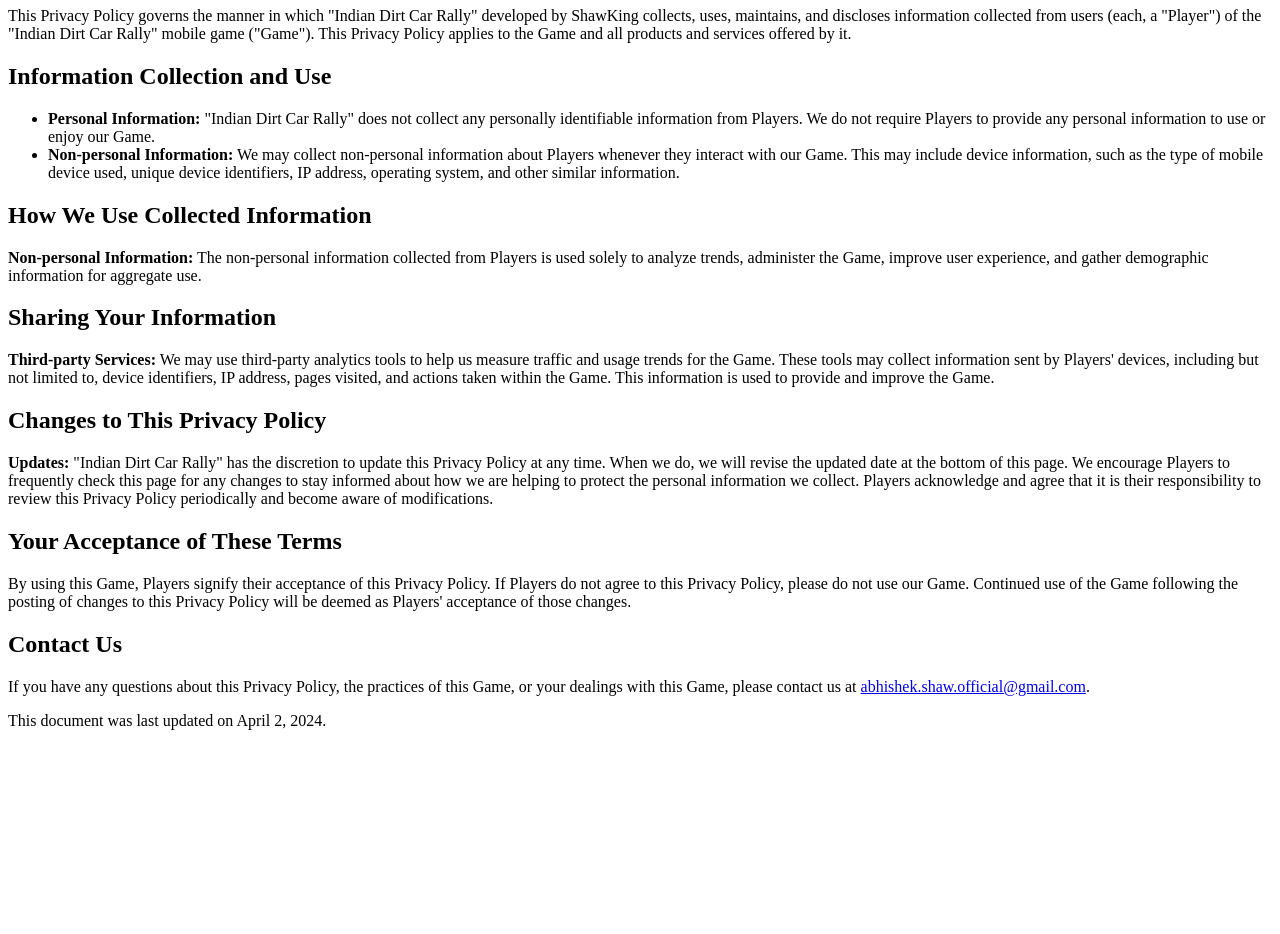
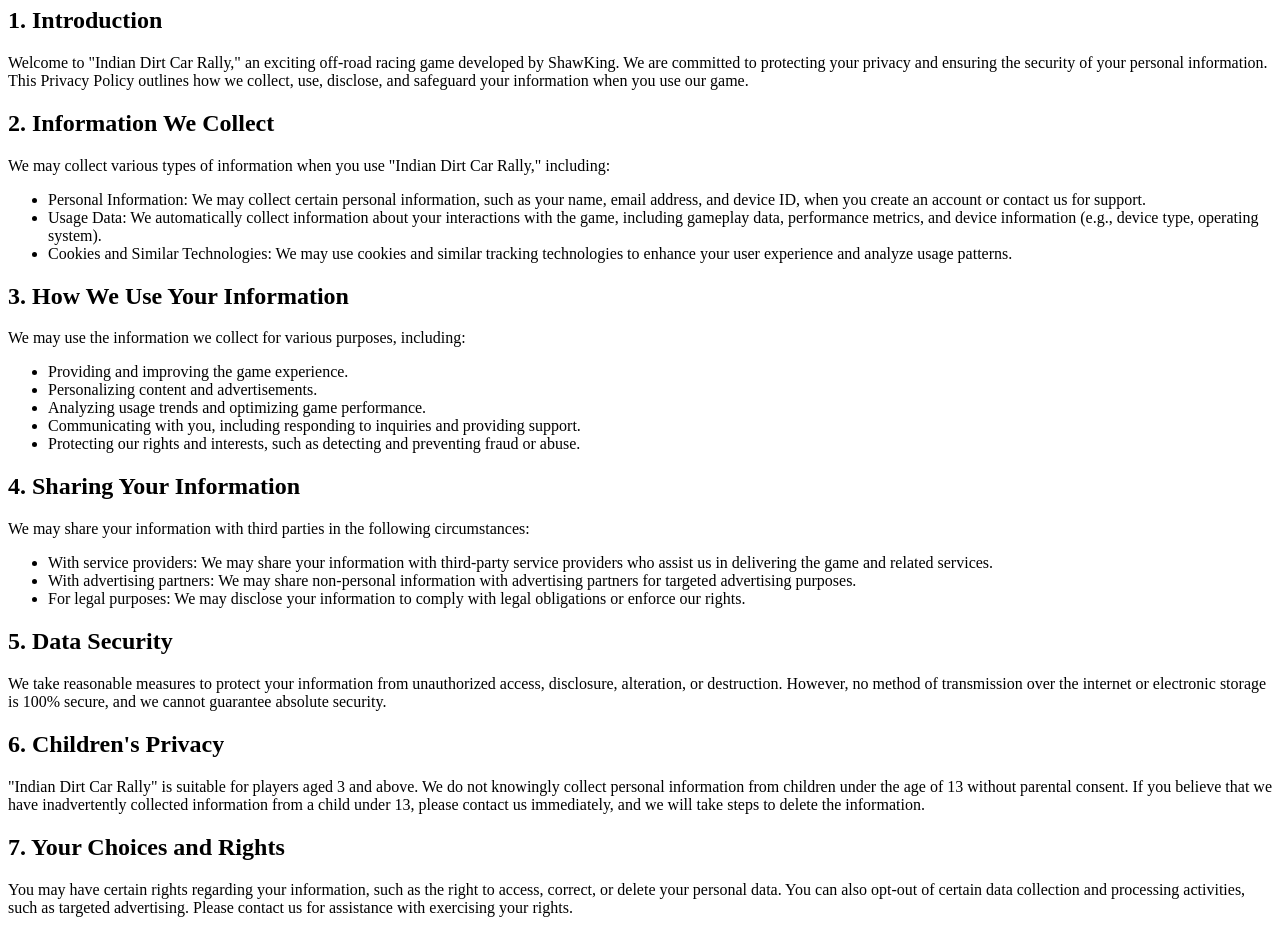
Before and after one commit to ShawAbhi/IndianDirtCarRallyPrivacyPolicy.github.io, a plain HTML site: page index.html in a window 1280 px wide. Shown: the part 73-1007 px from the top of the page. Before the commit the page ends 819 px from the top, so only its background shows below. Drawn offline with Linux system fonts and the light colour scheme.

Commit message:
Update index.html

```diff
--- a/index.html
+++ b/index.html
@@ -1,42 +1,60 @@
 <!DOCTYPE html>
 <html lang="en">
 <head>
-    <meta charset="UTF-8">
-    <meta name="viewport" content="width=device-width, initial-scale=1.0">
-    <title>Privacy Policy for "Indian Dirt Car Rally"</title>
+  <meta charset="UTF-8">
+  <meta name="viewport" content="width=device-width, initial-scale=1.0">
+  <title>Privacy Policy for Indian Dirt Car Rally</title>
 </head>
 <body>
-    <h1>Privacy Policy for "Indian Dirt Car Rally"</h1>
+  <h1>Privacy Policy for Indian Dirt Car Rally</h1>
 
-    <p>This Privacy Policy governs the manner in which "Indian Dirt Car Rally" developed by ShawKing collects, uses, maintains, and discloses information collected from users (each, a "Player") of the "Indian Dirt Car Rally" mobile game ("Game"). This Privacy Policy applies to the Game and all products and services offered by it.</p>
+  <h2>1. Introduction</h2>
+  <p>Welcome to "Indian Dirt Car Rally," an exciting off-road racing game developed by ShawKing. We are committed to protecting your privacy and ensuring the security of your personal information. This Privacy Policy outlines how we collect, use, disclose, and safeguard your information when you use our game.</p>
 
-    <h2>Information Collection and Use</h2>
+  <h2>2. Information We Collect</h2>
+  <p>We may collect various types of information when you use "Indian Dirt Car Rally," including:</p>
+  <ul>
+    <li>Personal Information: We may collect certain personal information, such as your name, email address, and device ID, when you create an account or contact us for support.</li>
+    <li>Usage Data: We automatically collect information about your interactions with the game, including gameplay data, performance metrics, and device information (e.g., device type, operating system).</li>
+    <li>Cookies and Similar Technologies: We may use cookies and similar tracking technologies to enhance your user experience and analyze usage patterns.</li>
+  </ul>
 
-    <ul>
-        <li><strong>Personal Information:</strong> "Indian Dirt Car Rally" does not collect any personally identifiable information from Players. We do not require Players to provide any personal information to use or enjoy our Game.</li>
-        <li><strong>Non-personal Information:</strong> We may collect non-personal information about Players whenever they interact with our Game. This may include device information, such as the type of mobile device used, unique device identifiers, IP address, operating system, and other similar information.</li>
-    </ul>
+  <h2>3. How We Use Your Information</h2>
+  <p>We may use the information we collect for various purposes, including:</p>
+  <ul>
+    <li>Providing and improving the game experience.</li>
+    <li>Personalizing content and advertisements.</li>
+    <li>Analyzing usage trends and optimizing game performance.</li>
+    <li>Communicating with you, including responding to inquiries and providing support.</li>
+    <li>Protecting our rights and interests, such as detecting and preventing fraud or abuse.</li>
+  </ul>
 
-    <h2>How We Use Collected Information</h2>
+  <h2>4. Sharing Your Information</h2>
+  <p>We may share your information with third parties in the following circumstances:</p>
+  <ul>
+    <li>With service providers: We may share your information with third-party service providers who assist us in delivering the game and related services.</li>
+    <li>With advertising partners: We may share non-personal information with advertising partners for targeted advertising purposes.</li>
+    <li>For legal purposes: We may disclose your information to comply with legal obligations or enforce our rights.</li>
+  </ul>
 
-    <p><strong>Non-personal Information:</strong> The non-personal information collected from Players is used solely to analyze trends, administer the Game, improve user experience, and gather demographic information for aggregate use.</p>
+  <h2>5. Data Security</h2>
+  <p>We take reasonable measures to protect your information from unauthorized access, disclosure, alteration, or destruction. However, no method of transmission over the internet or electronic storage is 100% secure, and we cannot guarantee absolute security.</p>
 
-    <h2>Sharing Your Information</h2>
+  <h2>6. Children's Privacy</h2>
+  <p>"Indian Dirt Car Rally" is suitable for players aged 3 and above. We do not knowingly collect personal information from children under the age of 13 without parental consent. If you believe that we have inadvertently collected information from a child under 13, please contact us immediately, and we will take steps to delete the information.</p>
 
-    <p><strong>Third-party Services:</strong> We may use third-party analytics tools to help us measure traffic and usage trends for the Game. These tools may collect information sent by Players' devices, including but not limited to, device identifiers, IP address, pages visited, and actions taken within the Game. This information is used to provide and improve the Game.</p>
+  <h2>7. Your Choices and Rights</h2>
+  <p>You may have certain rights regarding your information, such as the right to access, correct, or delete your personal data. You can also opt-out of certain data collection and processing activities, such as targeted advertising. Please contact us for assistance with exercising your rights.</p>
 
-    <h2>Changes to This Privacy Policy</h2>
+  <h2>8. Updates to this Privacy Policy</h2>
+  <p>We may update this Privacy Policy from time to time to reflect changes in our practices or legal requirements. We will notify you of any material changes by posting the updated policy on our website or through other appropriate channels.</p>
 
-    <p><strong>Updates:</strong> "Indian Dirt Car Rally" has the discretion to update this Privacy Policy at any time. When we do, we will revise the updated date at the bottom of this page. We encourage Players to frequently check this page for any changes to stay informed about how we are helping to protect the personal information we collect. Players acknowledge and agree that it is their responsibility to review this Privacy Policy periodically and become aware of modifications.</p>
+  <h2>9. Contact Us</h2>
+  <p>If you have any questions or concerns about this Privacy Policy or our data practices, please contact us at <a href="mailto:abhishek.shaw.official@gmail.com">abhishek.shaw.official@gmail.com</a>.</p>
 
-    <h2>Your Acceptance of These Terms</h2>
+  <h2>10. Consent</h2>
+  <p>By using "Indian Dirt Car Rally," you consent to the collection, use, and sharing of your information as described in this Privacy Policy.</p>
 
-    <p>By using this Game, Players signify their acceptance of this Privacy Policy. If Players do not agree to this Privacy Policy, please do not use our Game. Continued use of the Game following the posting of changes to this Privacy Policy will be deemed as Players' acceptance of those changes.</p>
-
-    <h2>Contact Us</h2>
-
-    <p>If you have any questions about this Privacy Policy, the practices of this Game, or your dealings with this Game, please contact us at <a href="mailto:abhishek.shaw.official@gmail.com">abhishek.shaw.official@gmail.com</a>.</p>
-
-    <p>This document was last updated on April 2, 2024.</p>
+  <h2>Effective Date: 3rd April 2024</h2>
 </body>
 </html>
```
